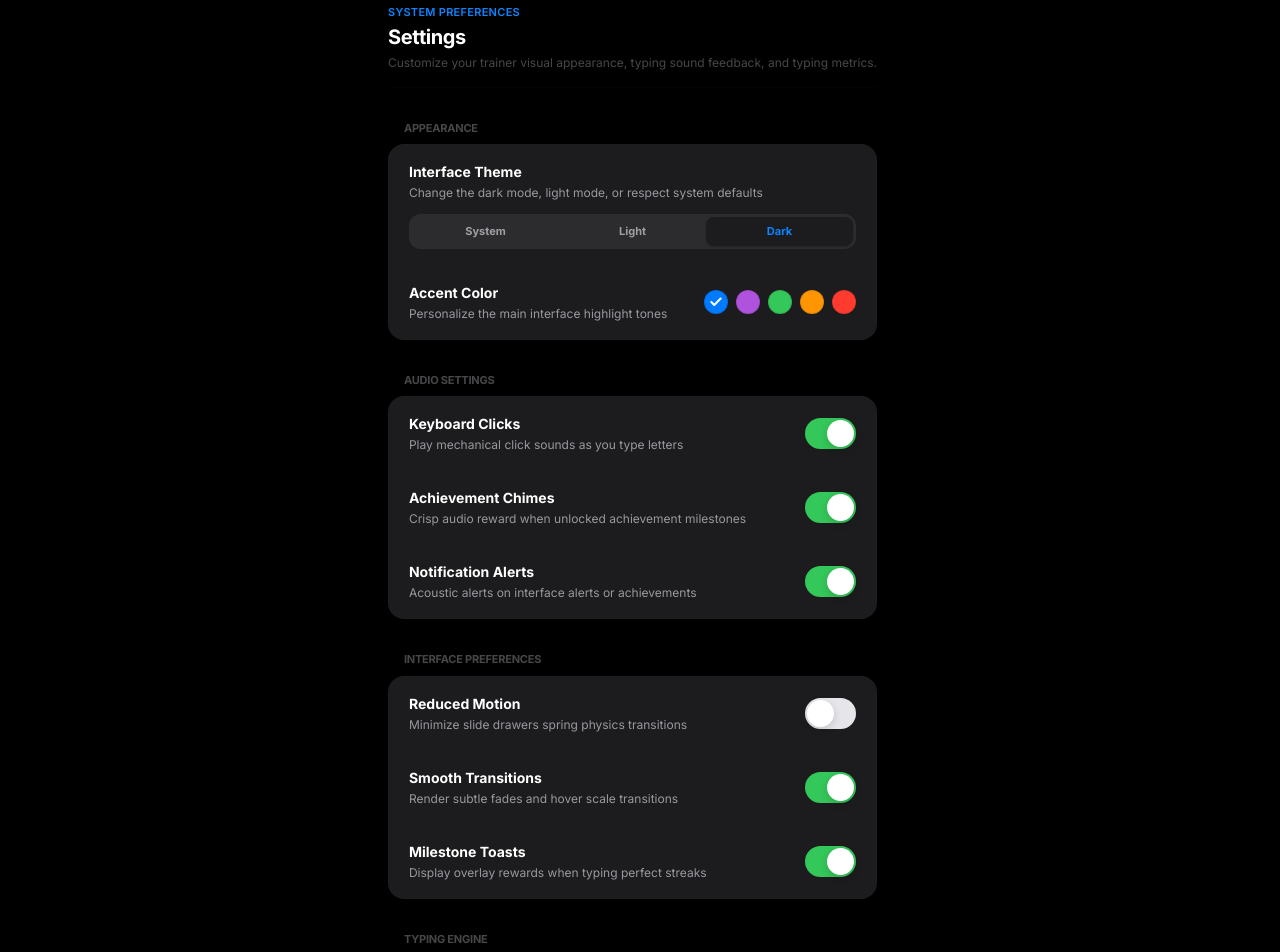
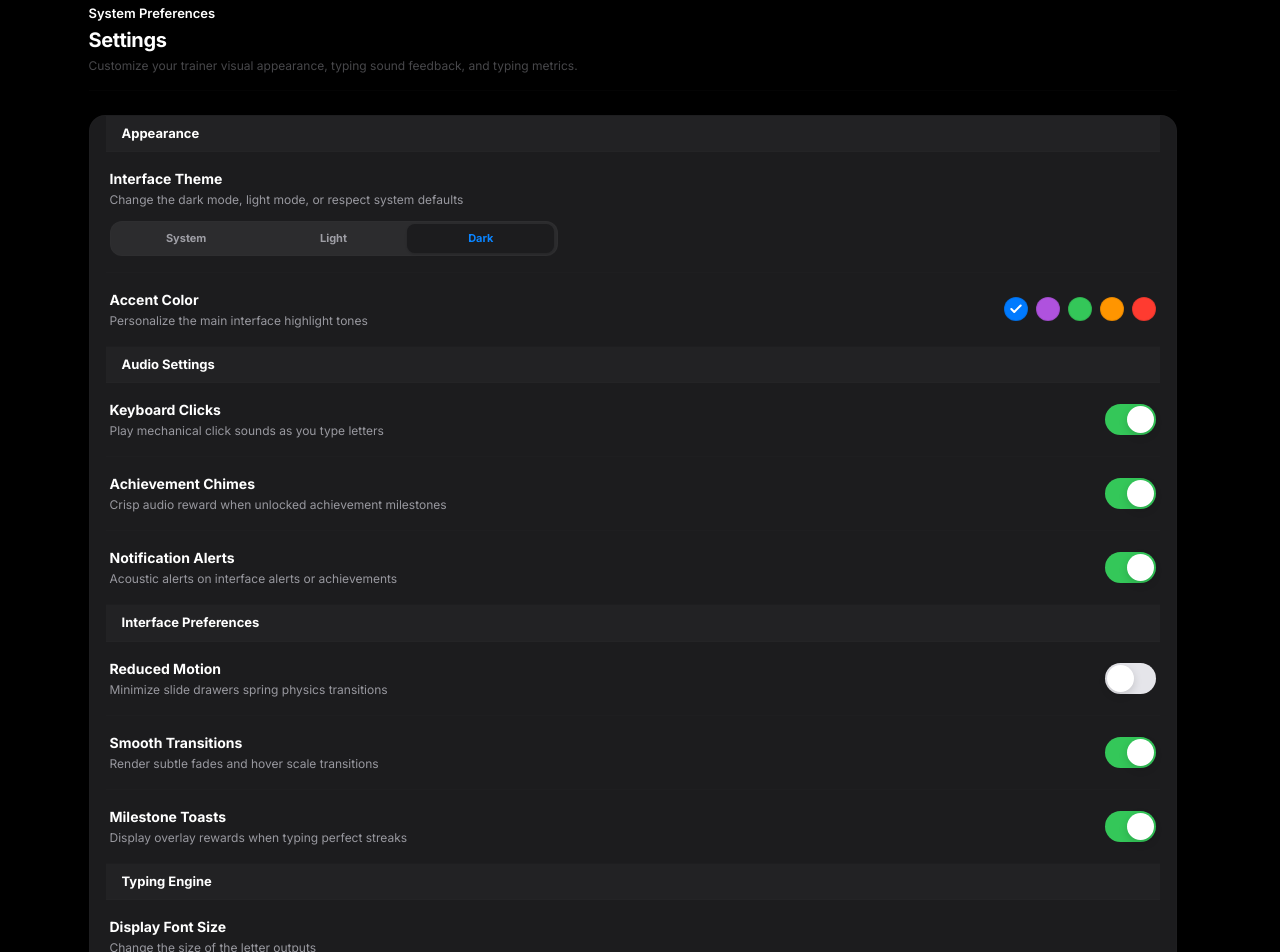
Before and after one commit to Type-Forge/Type-Forge, a Next.js app: page /settings in a window 1280 px wide. Shown: the part 100-1052 px from the top of the page. Built offline with nearby package versions, Linux system fonts and the light colour scheme.

Commit message:
Added proper spaces and proper consistency

```diff
--- a/app/settings/page.tsx
+++ b/app/settings/page.tsx
@@ -106,18 +106,14 @@ export default function SettingsPage() {
 
   if (!mounted) {
     return (
-      <Container size="7xl" className="py-6 space-y-8 animate-pulse font-sans">
-        <div className="border-b border-border/20 pb-4 mb-6">
+      <div className="w-full max-w-6xl mx-auto px-6 md:px-8 py-6 space-y-5 animate-pulse font-sans">
+        <div className="border-b border-border/20 pb-4 mb-4">
           <div className="h-3 w-32 bg-surface-secondary rounded mb-2" />
           <div className="h-6 w-48 bg-surface-secondary rounded mb-2" />
           <div className="h-4 w-96 bg-surface-secondary rounded" />
         </div>
-        <div className="space-y-6">
-          <div className="h-32 bg-surface-secondary rounded-2xl" />
-          <div className="h-44 bg-surface-secondary rounded-2xl" />
-          <div className="h-44 bg-surface-secondary rounded-2xl" />
+        <div className="bg-surface border border-border/10 rounded-2xl h-[600px] w-full" />
       </div>
-      </Container>
     )
   }
 
@@ -170,10 +166,10 @@ export default function SettingsPage() {
   ]
 
   return (
-    <Container size="7xl" className="py-6 space-y-8 animate-fade-in font-sans select-none">
+    <div className="w-full max-w-6xl mx-auto px-6 md:px-8 py-6 space-y-6 animate-fade-in font-sans select-none">
       {/* Page Header */}
       <div className="border-b border-border/20 pb-4">
-        <span className="text-[11px] font-semibold tracking-wide text-accent font-sans block mb-0.5 uppercase">
+        <span className="text-[13px] font-semibold text-text-primary font-sans block mb-0.5">
           System Preferences
         </span>
         <h2 className="text-xl font-bold tracking-tight text-text-primary">Settings</h2>
@@ -182,12 +178,11 @@ export default function SettingsPage() {
         </p>
       </div>
 
-      {/* Category 1: Appearance */}
-      <div className="space-y-2">
-        <h3 className="text-[11px] font-bold text-text-tertiary uppercase tracking-wider pl-4">
+      <WhiteCard>
+        {/* Section 1: Appearance */}
+        <div className="px-4 py-2 bg-surface-secondary/40 text-[13px] font-bold text-text-primary">
           Appearance
-        </h3>
-        <WhiteCard>
+        </div>
         <SegmentedControl
           options={themeOptions}
           value={settings.theme}
@@ -234,15 +229,11 @@ export default function SettingsPage() {
             })}
           </div>
         </div>
-        </WhiteCard>
+
+        {/* Section 2: Audio Settings */}
+        <div className="px-4 py-2 bg-surface-secondary/40 text-[13px] font-bold text-text-primary">
+          Audio Settings
         </div>
-
-      {/* Category 2: Audio & Sounds */}
-      <div className="space-y-2">
-        <h3 className="text-[11px] font-bold text-text-tertiary uppercase tracking-wider pl-4">
-          Audio Settings
-        </h3>
-        <WhiteCard>
         <Switch
           checked={settings.typingSounds}
           onChange={settings.setTypingSounds}
@@ -261,15 +252,11 @@ export default function SettingsPage() {
           label="Notification Alerts"
           description="Acoustic alerts on interface alerts or achievements"
         />
-        </WhiteCard>
+
+        {/* Section 3: Interface & Motion */}
+        <div className="px-4 py-2 bg-surface-secondary/40 text-[13px] font-bold text-text-primary">
+          Interface Preferences
         </div>
-
-      {/* Category 3: Interface & Motion */}
-      <div className="space-y-2">
-        <h3 className="text-[11px] font-bold text-text-tertiary uppercase tracking-wider pl-4">
-          Interface Preferences
-        </h3>
-        <WhiteCard>
         <Switch
           checked={settings.reducedMotion}
           onChange={settings.setReducedMotion}
@@ -288,15 +275,11 @@ export default function SettingsPage() {
           label="Milestone Toasts"
           description="Display overlay rewards when typing perfect streaks"
         />
-        </WhiteCard>
+
+        {/* Section 4: Typing Engine */}
+        <div className="px-4 py-2 bg-surface-secondary/40 text-[13px] font-bold text-text-primary">
+          Typing Engine
         </div>
-
-      {/* Category 4: Typing Configurations */}
-      <div className="space-y-2">
-        <h3 className="text-[11px] font-bold text-text-tertiary uppercase tracking-wider pl-4">
-          Typing Engine
-        </h3>
-        <WhiteCard>
         <SegmentedControl
           options={sizeOptions}
           value={settings.fontSize}
@@ -319,7 +302,6 @@ export default function SettingsPage() {
           description="Choose layout shape representation for typing cursor"
         />
       </WhiteCard>
-      </div>
 
       {/* Reset settings button */}
       <div className="pt-4 flex justify-center">
@@ -331,6 +313,6 @@ export default function SettingsPage() {
           Reset to defaults
         </button>
       </div>
-    </Container>
+    </div>
   )
 }
--- a/components/ui/ModeSelector.tsx
+++ b/components/ui/ModeSelector.tsx
@@ -166,11 +166,11 @@ export default function ModeSelector({ onSelect, currentConfig }: ModeSelectorPr
             }}
           />
         ) : currentConfig.mode === "drill" ? (
-          <span className="text-[12px] font-bold uppercase tracking-wider text-text-secondary select-none">
+          <span className="text-[14px] font-bold text-text-primary select-none">
             Custom Drill Builder
           </span>
         ) : currentConfig.mode === "yolo" ? (
-          <span className="text-[12px] font-bold uppercase tracking-wider text-text-secondary select-none">
+          <span className="text-[14px] font-bold text-text-primary select-none">
             YOLO Mode &middot; Endless Adaptive Training
           </span>
         ) : null}
```
Lines whose indentation alone changed are shown as unchanged.
